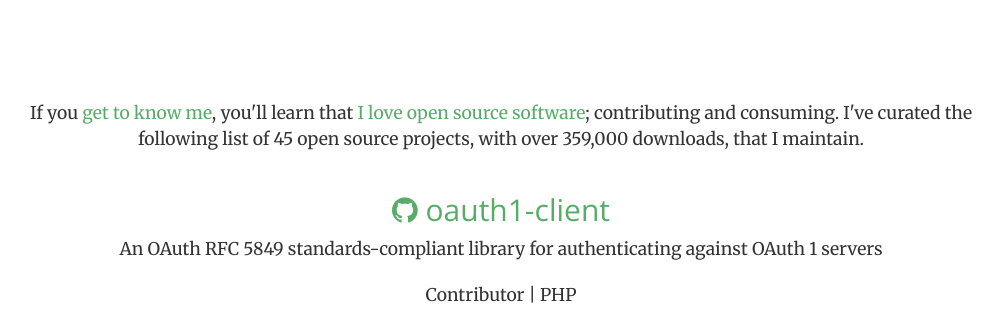
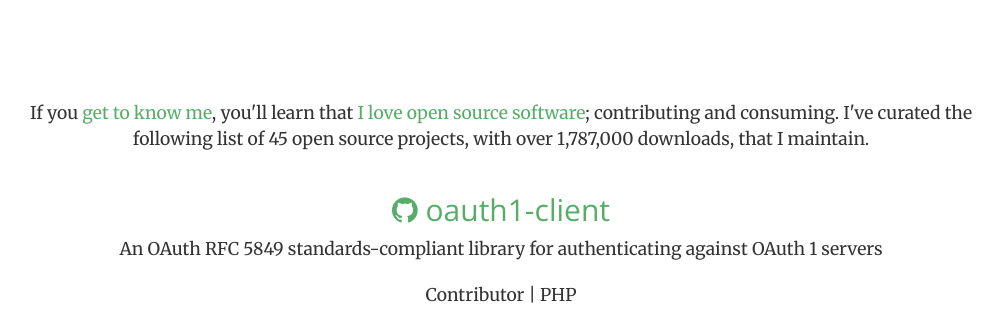
Before and after one commit to stevenmaguire/stevenmaguire.github.io, a Jekyll site: the page built from open-source.md, in a window 1280 px wide. Shown: the part 320-640 px from the top of the page, without its empty margins (139-1142 px from the left). Built offline with Jekyll 4.4.1, drawn with Linux system fonts in a browser that asks for light colours.

Commit message:
Update biographical information

```diff
--- a/_config.yml
+++ b/_config.yml
@@ -31,7 +31,7 @@
 packagist_stats_url: https://8ejchx5m9h.execute-api.us-west-2.amazonaws.com/prod/getOpenSourceDownloads
 
 stats:
-  opensource_downloads: 359782
+  opensource_downloads: 1787000
 
 collections:
   logos:
--- a/_sass/_base.scss
+++ b/_sass/_base.scss
@@ -471,3 +471,20 @@
         @include sans-serif-font;
     }
 }
+
+blockquote.pull-quote {
+    @media (min-width: 768px) {
+        float: right;
+        width: 50%;
+        margin-left: 2rem;
+    }
+    font-size: 2.5rem;
+    padding-top: 2rem;
+    padding-bottom: 2rem;
+    cite {
+        margin-top: 1rem;
+        display: block;
+        font-size: 2rem;
+        text-align: right;
+    }
+}
```
Also changed, not shown: _data/testimonials.yml (added, +12 -0 lines), about.md (+11 -6 lines).
